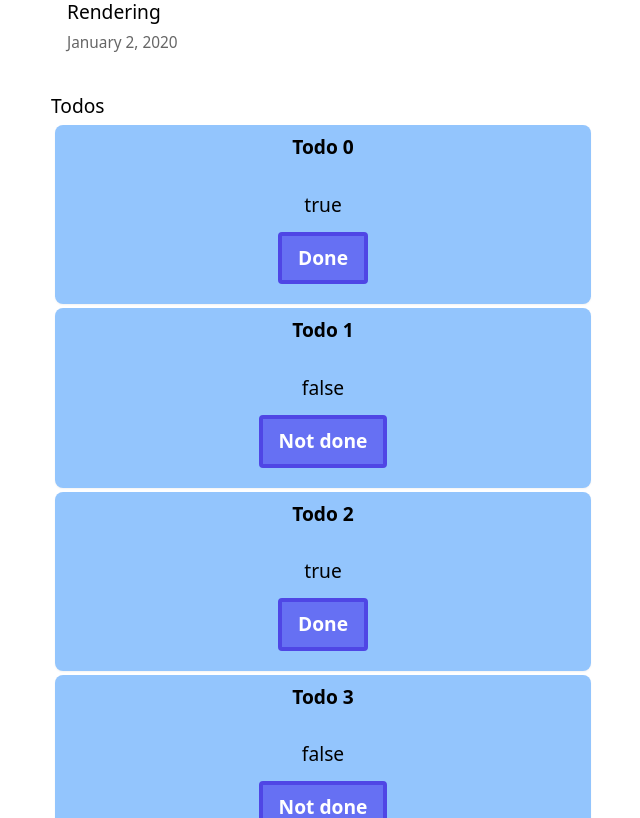
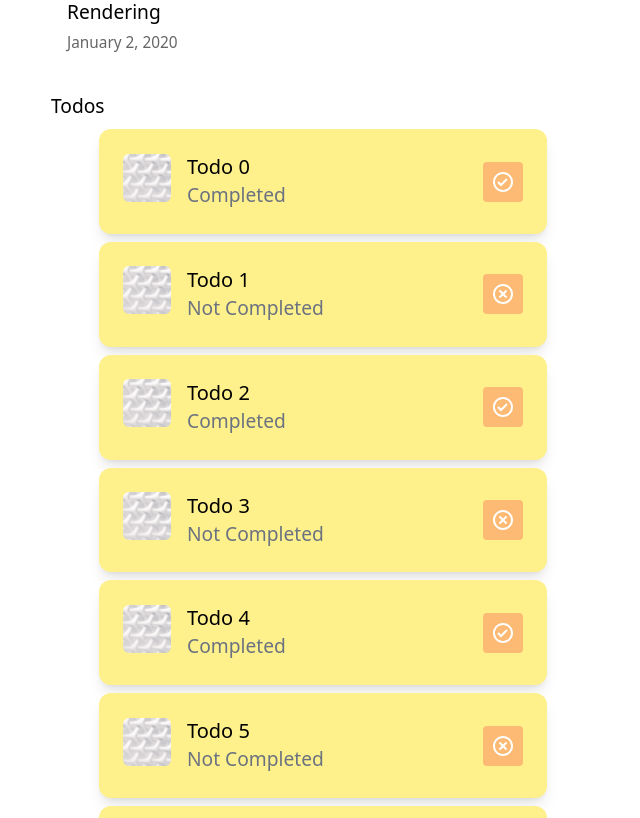
Before and after one commit to quincyhill/nextjs-playground, a Next.js app: page / in a window 1280 px wide. Shown: the part 720-1538 px from the top of the page, without its empty margins (317-957 px from the left). Built offline with nearby package versions, Linux system fonts and the light colour scheme.

Commit message:
implementing more tailwind to replace styledjsx also updated some relevent config files

```diff
--- a/components/TodoButton/TodoButton.module.css
+++ /dev/null
@@ -1,4 +0,0 @@
-.btn {
-  @apply border-4 border-indigo-600;
-  background-color: theme('colors.primary');
-}
--- a/components/TodoButton/TodoButton.tsx
+++ b/components/TodoButton/TodoButton.tsx
@@ -1,6 +1,5 @@
-import { FC, Component } from 'react'
 import cn from 'classnames'
-import s from './TodoButton.module.css'
+import { BiCheckCircle, BiXCircle } from 'react-icons/bi'
 
 interface TodoButtonProps {
   done: boolean
@@ -8,23 +7,22 @@ interface TodoButtonProps {
   handleDone: () => void
 }
 
-const TodoButton: FC<TodoButtonProps> = ({
-  done,
-  className,
-  handleDone,
-}: TodoButtonProps) => {
+const TodoButton = ({ done, className, handleDone }: TodoButtonProps) => {
   return (
-    <div className={className}>
-      <button
-        onClick={handleDone}
-        className={`${s.btn} ${cn({
-          'text-white font-bold py-2 px-4 rounded': true,
-          'text-gray-300': done,
-        })}`}
-      >
-        {done ? 'Done' : 'Not done'}
-      </button>
-    </div>
+    <button
+      onClick={handleDone}
+      className={`${className} ${cn({
+        'text-white py-2 px-2 rounded': true,
+        'text-green-300': done,
+        'text-red-500': !done,
+      })}`}
+    >
+      {done ? (
+        <BiCheckCircle className="w-6 h-6" />
+      ) : (
+        <BiXCircle className="w-6 h-6" />
+      )}
+    </button>
   )
 }
 
--- a/components/TodoCard/TodoCard.tsx
+++ b/components/TodoCard/TodoCard.tsx
@@ -1,7 +1,7 @@
 import { Todo } from '../../lib/todos'
 import { TodoButton } from '../TodoButton'
 import { useState } from 'react'
-import s from './TodoCard.module.css'
+import Image from 'next/image'
 
 interface TodoProps {
   todo: Todo
@@ -16,15 +16,34 @@ const TodoCard = ({ todo, id }: TodoProps) => {
   }
 
   return (
-    <li className="bg-blue-300 rounded-lg p-2 m-1 shadow-sm" key={id}>
-      <div className="flex justify-center font-bold">{todo.title}</div>
-      <br />
-      <div className="flex justify-center">{String(done)}</div>
-      <TodoButton
-        className="flex justify-center p-3"
-        done={done}
-        handleDone={handleDone}
-      />
+    <li
+      className="m-2 p-6 max-w-md mx-auto bg-yellow-200 rounded-xl shadow-lg flex items-center space-x-4"
+      key={id}
+    >
+      <div className=" flex items-center space-x-4">
+        <div className="shrink-0 ">
+          <Image
+            src="/images/profile.jpg"
+            alt="Generic Logo"
+            width={48}
+            height={48}
+            className="rounded-md"
+          />
+        </div>
+        <div>
+          <div className="text-xl font-medium text-black">{todo.title}</div>
+          <p className="text-gray-500">
+            {done ? 'Completed' : 'Not Completed'}
+          </p>
+        </div>
+      </div>
+      <div className="flex-auto flex flex-row-reverse">
+        <TodoButton
+          className="bg-orange-300"
+          done={done}
+          handleDone={handleDone}
+        />
+      </div>
     </li>
   )
 }
--- a/package.json
+++ b/package.json
@@ -14,6 +14,7 @@
     "postcss-preset-env": "^7.1.0",
     "react": "17.0.2",
     "react-dom": "17.0.2",
+    "react-icons": "^4.3.1",
     "remark": "^14.0.2",
     "remark-html": "^15.0.1",
     "sass": "^1.45.1"
@@ -22,6 +23,7 @@
     "@types/node": "^17.0.6",
     "@types/react": "^17.0.38",
     "autoprefixer": "^10.4.1",
+    "cssnano": "^5.0.14",
     "postcss": "^8.4.5",
     "postcss-import": "^14.0.2",
     "tailwindcss": "^3.0.11",
--- a/postcss.config.js
+++ b/postcss.config.js
@@ -1,3 +1,8 @@
 module.exports = {
-  plugins: ['postcss-import', 'tailwindcss', 'autoprefixer'],
+  plugins: [
+    'postcss-import',
+    'tailwindcss',
+    'autoprefixer',
+    process.env.NODE_ENV === 'production' ? 'cssnano' : null,
+  ],
 }
```
Also changed, not shown: components/TodoCard/TodoCard.module.css (deleted), 1 other file (tests, documents, lock files or other folders).
